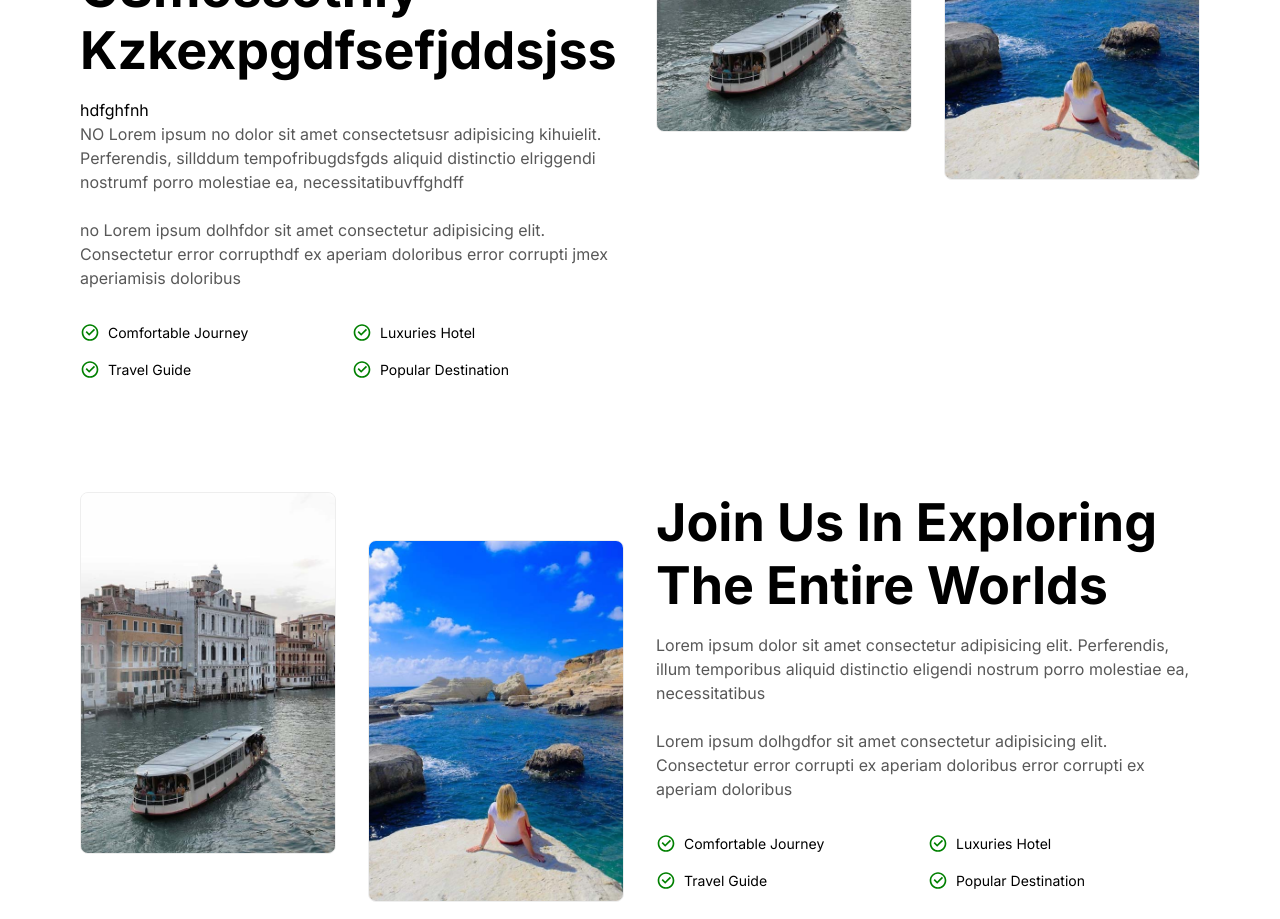
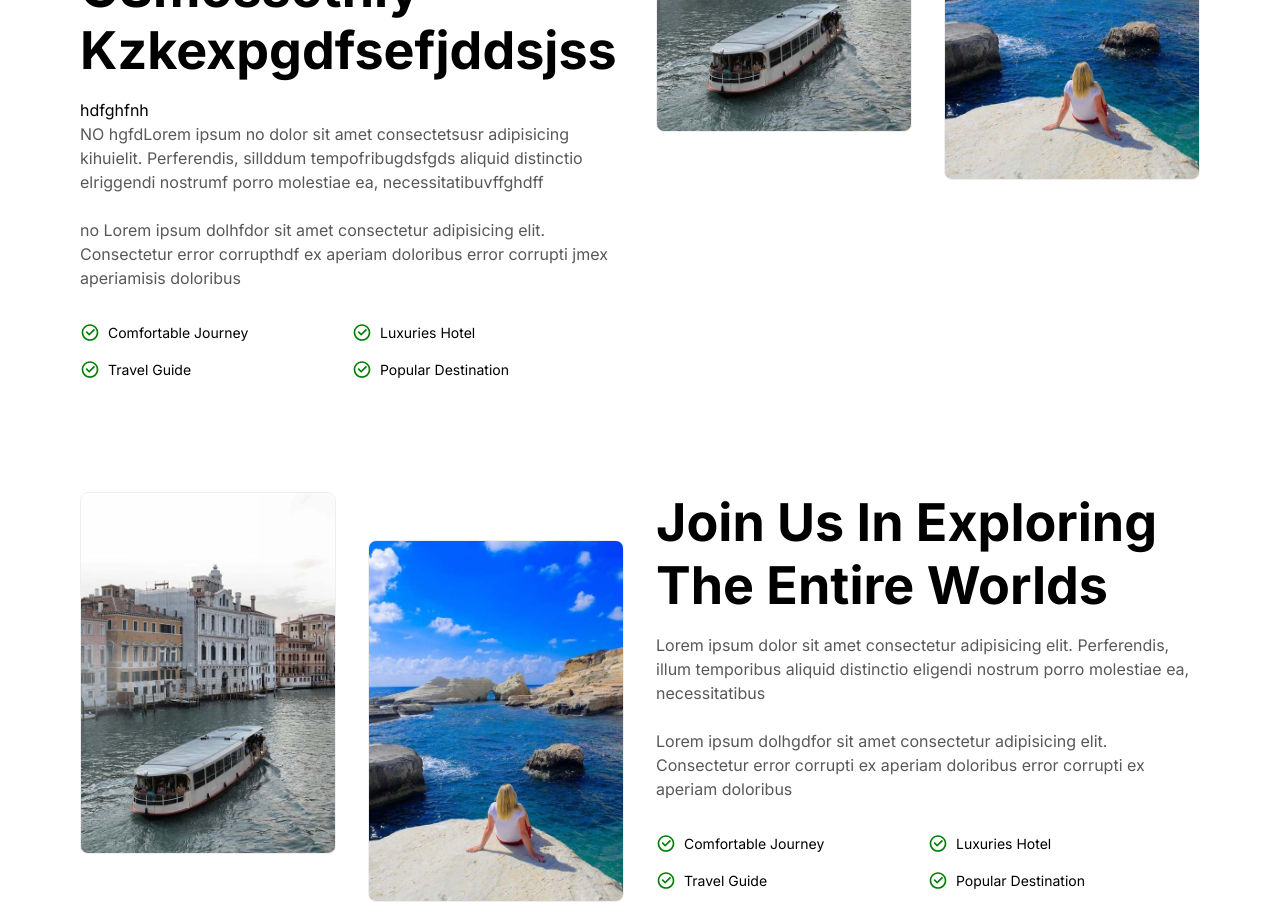
Before and after one commit to Mdshoaib77/TravelTour-Nextjs, a Next.js app: page / in a window 1280 px wide. Shown: the part 1800-2719 px from the top of the page. Built offline with nearby package versions, Linux system fonts and the light colour scheme.

Commit message:
Update About.tsx

```diff
--- a/components/About.tsx
+++ b/components/About.tsx
@@ -12,7 +12,7 @@ const About = () => {
            ks Join Us In sExploriyrtnsg The Esndtire hgdfWorld gSmossothly kzkexpgdfsefjddsjss
           </h1>hdfghfnh
           <p className="text-gray-50">
-           NO Lorem ipsum no dolor sit amet consectetsusr adipisicing kihuielit.
+           NO hgfdLorem ipsum no dolor sit amet consectetsusr adipisicing kihuielit.
             Perferendis, sillddum tempofribugdsfgds aliquid distinctio elriggendi nostrumf
             porro molestiae ea, necessitatibuvffghdff
           </p>
```
